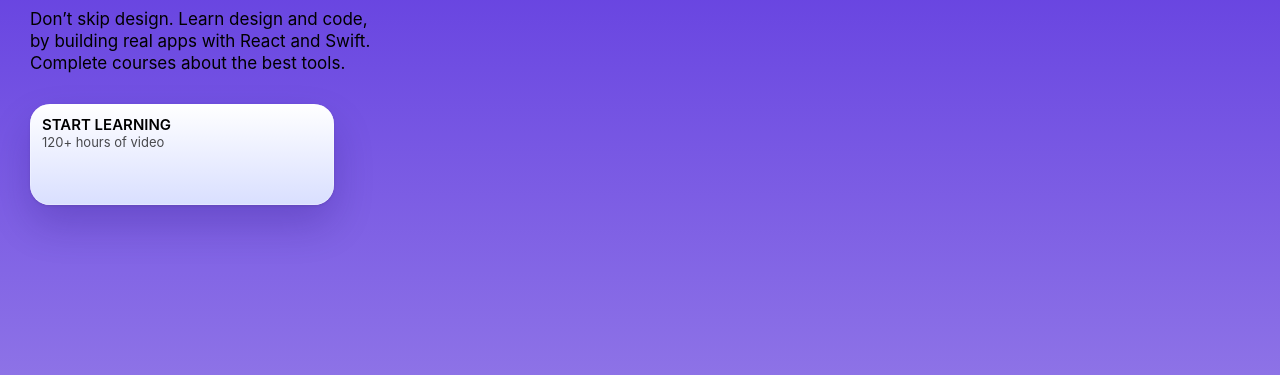
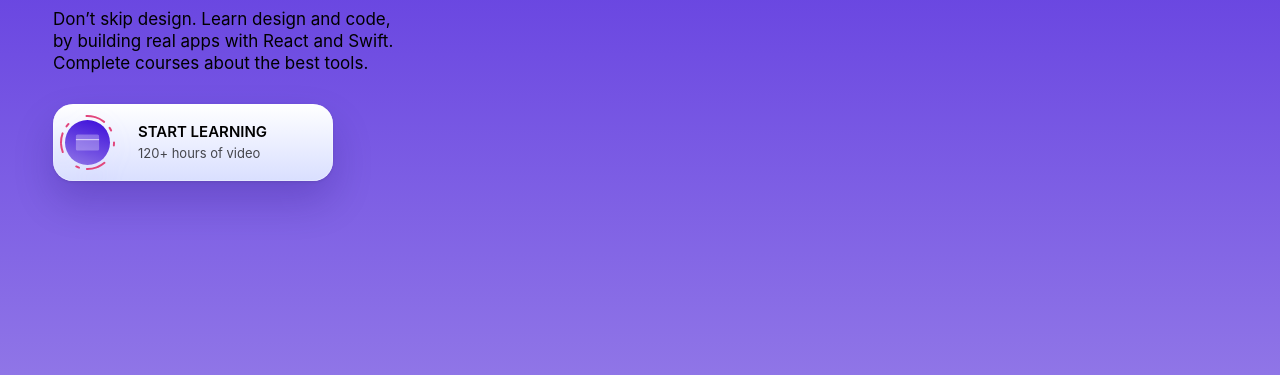
Before and after one commit to northswiss/design-code-react-hooks, a Gatsby site: page / in a window 1280 px wide. Shown: the part 402-777 px from the top of the page. Built offline with nearby package versions, Linux system fonts and the light colour scheme; Gatsby itself is replaced by a stand-in of ours.

Commit message:
Style purchase button using grid

```diff
--- a/src/components/Buttons/PurchaseButton.js
+++ b/src/components/Buttons/PurchaseButton.js
@@ -6,8 +6,14 @@
   const { title, subtitle } = props
   return (
     <Wrapper>
-      <Title>{title || "Get Pro Access"}</Title>
-      <Subtitle>{subtitle || "$19 per month"}</Subtitle>
+      <IconWrapper>
+        <Icon src="/images/icons/credit.svg" />
+        <Ring src="/images/icons/icon-ring.svg" />
+      </IconWrapper>
+      <TextWrapper>
+        <Title>{title || "Get Pro Access"}</Title>
+        <Subtitle>{subtitle || "$19 per month"}</Subtitle>
+      </TextWrapper>
     </Wrapper>
   )
 }
@@ -22,13 +28,41 @@
     inset 0px 0px 0px 0.5px rgba(255, 255, 255, 0.5);
   border-radius: 20px;
   border: 0px;
+  display: grid;
+  grid-template-columns: 53px auto;
+  justify-content: start;
+  align-items: center;
+  gap: 20px;
 `
 
 const Title = styled(Caption2)`
-	color: black;
+  color: black;
 `
 
 const Subtitle = styled(SmallText)`
   color: black;
   opacity: 0.7;
 `
+const IconWrapper = styled.div`
+  width: 45px;
+  height: 45px;
+  background: linear-gradient(200.44deg, #4316db 13.57%, #9076e7 98.38%);
+  border-radius: 50%;
+  display: grid;
+  justify-content: center;
+  align-content: center;
+  position: relative;
+`
+const Icon = styled.img`
+  width: 29px;
+  height: 29px;
+`
+const TextWrapper = styled.div`
+  display: grid;
+  gap: 4px;
+`
+const Ring = styled.img`
+  position: absolute;
+  top: -15px;
+  left: -16px;
+`
--- a/src/components/layout/layout.css
+++ b/src/components/layout/layout.css
@@ -17,6 +17,7 @@
 	font-size: 100%;
 	font: inherit;
 	vertical-align: baseline;
+  box-sizing: border-box;
 }
 /* HTML5 display-role reset for older browsers */
 article, aside, details, figcaption, figure,
```
